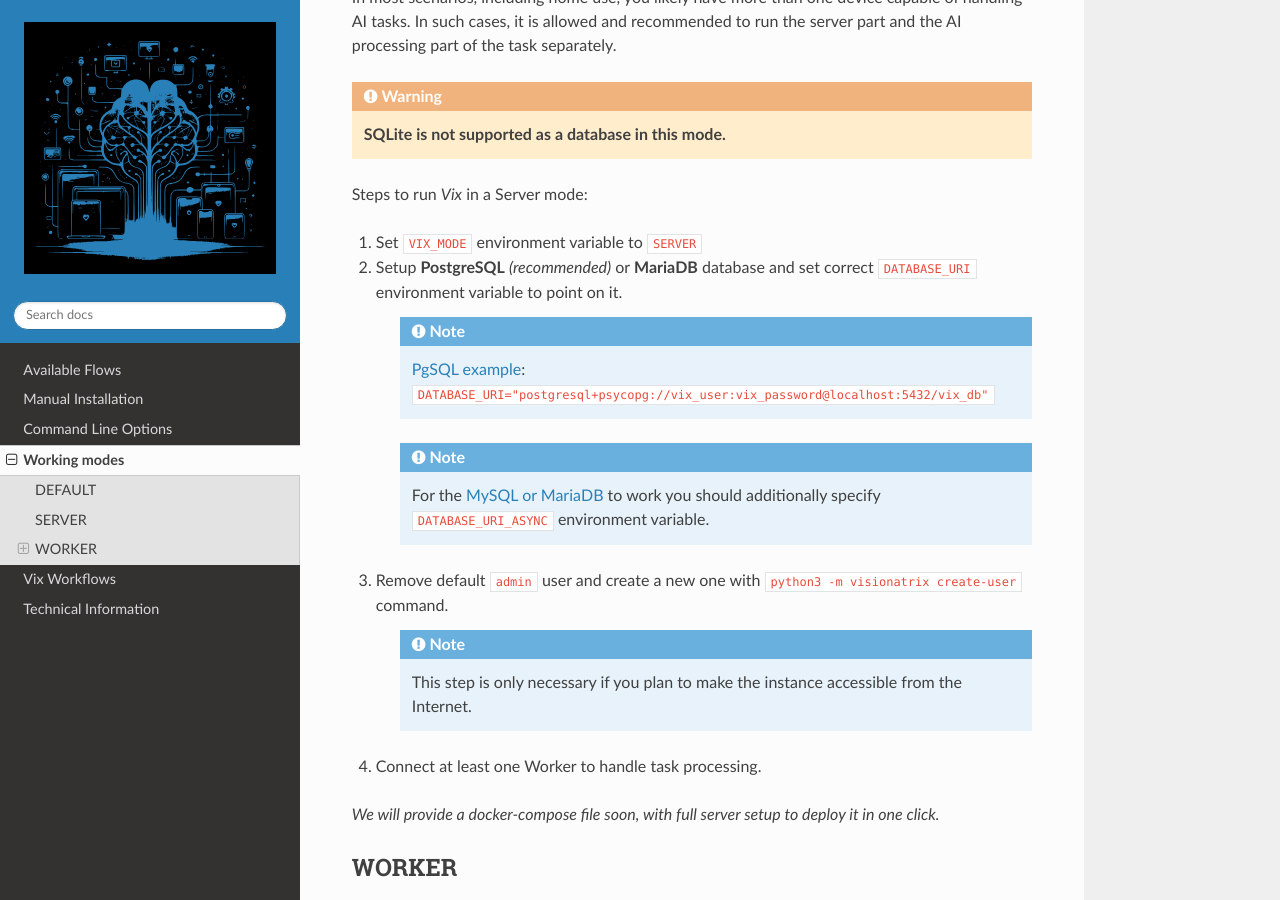
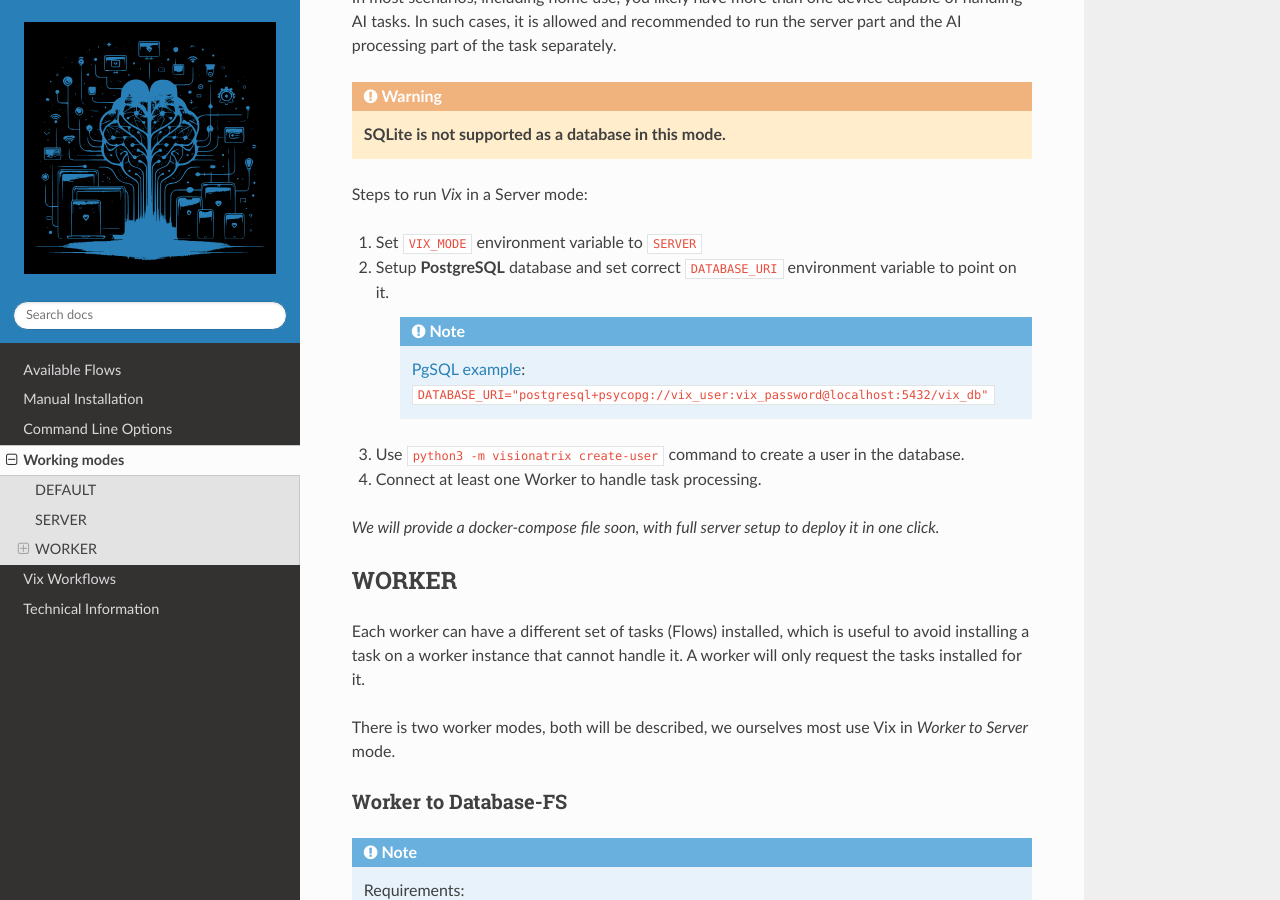
Before and after one commit to Visionatrix/VixFlowsDocs, a Sphinx documentation site: the page built from docs/WorkingModes.rst, in a window 1280 px wide and 900 px high, scrolled down 747 px. Built offline with Sphinx 7.4.7 and the Read the Docs theme 2.0.0, drawn with Linux system fonts in a browser that asks for light colours; the version number could not be read and is left out; some of the changed text lies outside the part shown.

Commit message:
removed mentioning of `mysql` from docs.
Signed-off-by: Alexander Piskun <bigcat88@icloud.com>

```diff
--- a/docs/CommandLineOptions.rst
+++ b/docs/CommandLineOptions.rst
@@ -9,7 +9,7 @@ They can be specified when starting manually:
 
     python3 -m visionatrix run --ui --use-split-cross-attention --disable-smart-memory
 
-Here are the list of the supported options command line options related to `Visionatrix` for **run** command:
+Here are the list of the supported command line options related to `Visionatrix` for **run** command:
 
   --backend_dir BACKEND_DIR
                         Directory for the backend(folder with ComfyUI)
--- a/docs/WorkingModes.rst
+++ b/docs/WorkingModes.rst
@@ -8,7 +8,7 @@ Visionatrix(**Vix**) consists of:
 
 1. A server component, namely, the backend `(in short - Server)`
 2. A component responsible for processing tasks `(in short - Worker)`
-3. TaskQueue - a database (SQLite *(default)*, MySQL/MariaDB, PgSQL)
+3. TaskQueue - a database (SQLite *(default)*, PgSQL)
 4. A simple and understandable User Interface
 
 By default, Vix launches with all components integrated (Server + Worker + UI) for quick and easy use on a single computer.
@@ -30,16 +30,11 @@ In such cases, it is allowed and recommended to run the server part and the AI p
 Steps to run `Vix` in a Server mode:
 
 1. Set ``VIX_MODE`` environment variable to ``SERVER``
-2. Setup **PostgreSQL** *(recommended)* or **MariaDB** database and set correct ``DATABASE_URI`` environment variable to point on it.
+2. Setup **PostgreSQL** database and set correct ``DATABASE_URI`` environment variable to point on it.
 
     .. note:: `PgSQL example <https://docs.sqlalchemy.org/en/20/dialects/postgresql.html#module-sqlalchemy.dialects.postgresql.psycopg>`_: ``DATABASE_URI="postgresql+psycopg://vix_user:vix_password@localhost:5432/vix_db"``
 
-    .. note:: For the `MySQL or MariaDB <https://docs.sqlalchemy.org/en/20/dialects/mysql.html#module-sqlalchemy.dialects.mysql.aiomysql>`_ to work you should additionally specify ``DATABASE_URI_ASYNC`` environment variable.
-
-3. Remove default ``admin`` user and create a new one with ``python3 -m visionatrix create-user`` command.
-
-    .. note:: This step is only necessary if you plan to make the instance accessible from the Internet.
-
+3. Use ``python3 -m visionatrix create-user`` command to create a user in the database.
 4. Connect at least one Worker to handle task processing.
 
 
```
